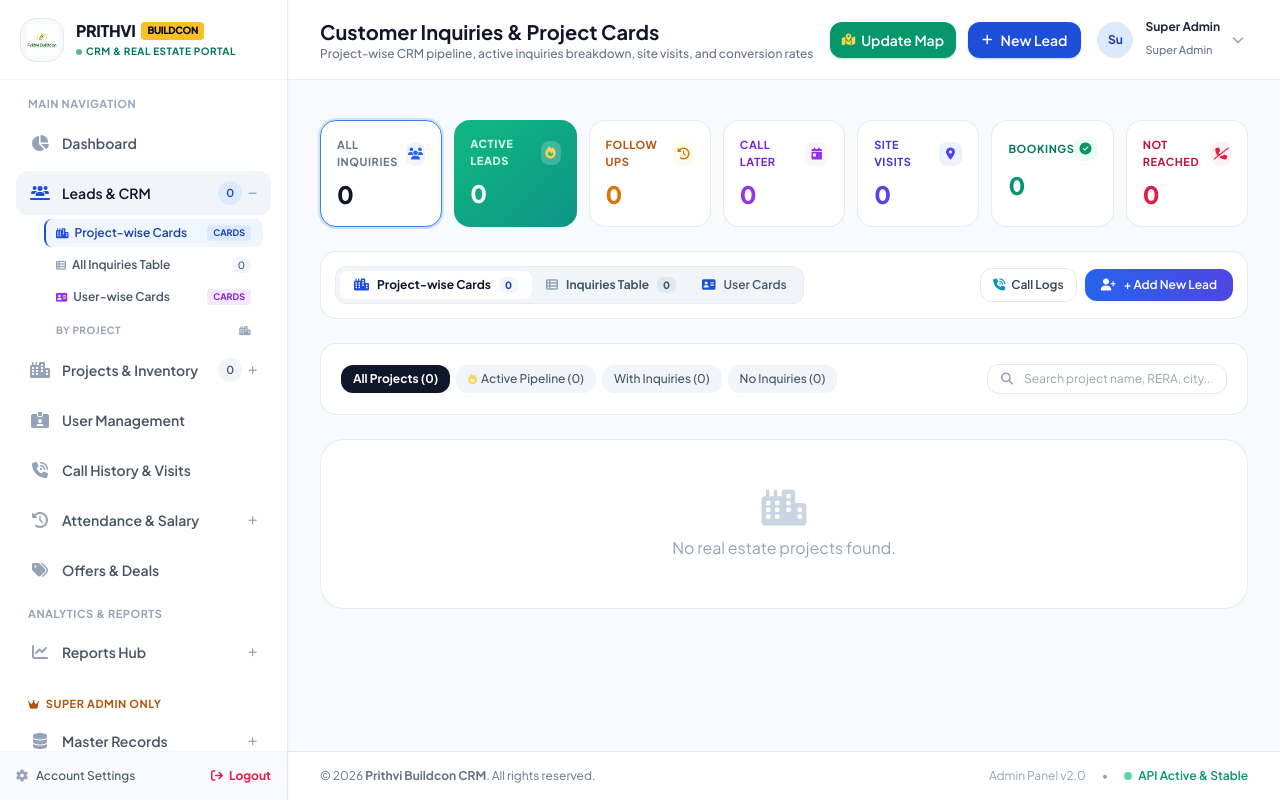
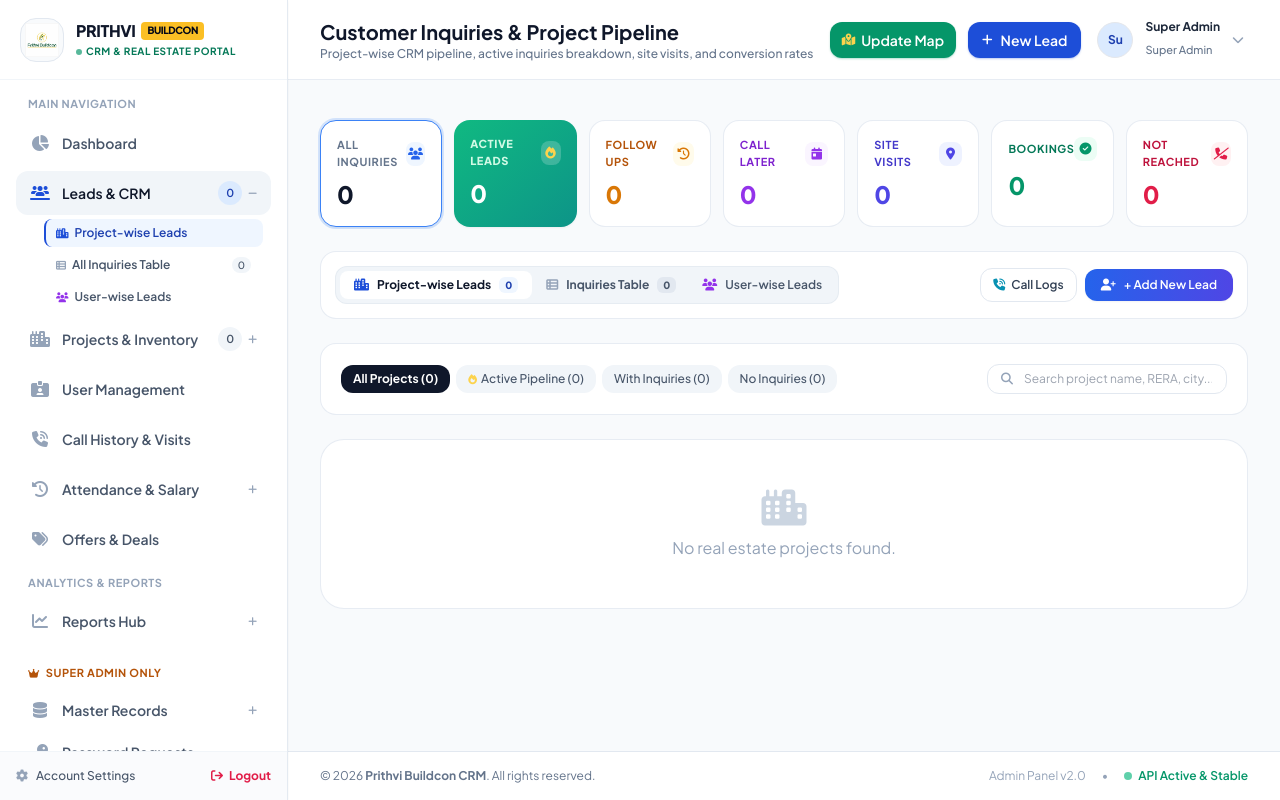
Before and after one commit to devitmingo/prithvi, a Laravel app: page /admin/leads in a window 1280 px wide. Run offline with Laravel 12, Linux system fonts and the light colour scheme; a user stored in the database is signed in; data comes from the database, SQL or seed files in the repository; data that the repository does not hold is empty; some libraries are stand-ins or nearby versions.

Commit message:
Remove By Project and card text from navigation; streamline leads submenu

```diff
--- a/resources/views/admin/layouts/app.blade.php
+++ b/resources/views/admin/layouts/app.blade.php
@@ -131,12 +131,10 @@
                     <span>Dashboard</span>
                 </a>
 
-                <!-- Leads / CRM (Expandable with Project-wise Submenu) -->
+                <!-- Leads / CRM (Expandable Submenu) -->
                 @php
-                    $sidebarProjects = \App\Models\Project::withCount('contacts')->orderBy('name')->get();
                     $totalAllContacts = \App\Models\Contact::count();
-                    $isLeadsActive = request()->routeIs('admin.leads.*');
-                    $currentProjId = request('project_id');
+                    $isLeadsActive = request()->routeIs('admin.leads.*') || request()->routeIs('admin.reports.user-leads');
                 @endphp
                 <div x-data="{ leadsOpen: {{ $isLeadsActive ? 'true' : 'false' }} }">
                     <button @click="leadsOpen = !leadsOpen"
@@ -153,13 +151,12 @@
                         </div>
                     </button>
                     <div x-show="leadsOpen" x-cloak class="mt-1 pl-7 pr-2 space-y-1">
-                        <!-- Project-wise Lead Cards -->
+                        <!-- Project-wise Leads -->
                         <a href="{{ route('admin.leads.index') }}"
                            class="flex items-center justify-between px-3 py-1.5 rounded-lg text-xs font-semibold transition-colors {{ request()->routeIs('admin.leads.index') && request('view') !== 'table' && !request('project_id') && !request('user_id') ? 'text-brand-700 bg-brand-50 border-l-2 border-brand-600 pl-2.5 font-bold shadow-2xs' : 'text-slate-600 hover:text-slate-900 hover:bg-slate-100/70' }}">
                             <span class="flex items-center gap-1.5">
-                                <i class="fa-solid fa-city text-[10px] text-brand-600"></i> Project-wise Cards
+                                <i class="fa-solid fa-city text-[10px] text-brand-600"></i> Project-wise Leads
                             </span>
-                            <span class="text-[9px] px-1.5 py-0.2 rounded bg-brand-100 text-brand-700 font-bold uppercase">Cards</span>
                         </a>
 
                         <!-- All Inquiries Table -->
@@ -173,38 +170,13 @@
                             </span>
                         </a>
 
-                        <!-- User-wise Lead Cards -->
+                        <!-- User-wise Leads -->
                         <a href="{{ route('admin.reports.user-leads') }}"
                            class="flex items-center justify-between px-3 py-1.5 rounded-lg text-xs font-semibold transition-colors {{ request()->routeIs('admin.reports.user-leads') ? 'text-purple-700 bg-purple-50 border-l-2 border-purple-600 pl-2.5 font-bold shadow-2xs' : 'text-slate-600 hover:text-slate-900 hover:bg-slate-100/70' }}">
                             <span class="flex items-center gap-1.5">
-                                <i class="fa-solid fa-address-card text-[10px] text-purple-600"></i> User-wise Cards
+                                <i class="fa-solid fa-users text-[10px] text-purple-600"></i> User-wise Leads
                             </span>
-                            <span class="text-[9px] px-1.5 py-0.2 rounded bg-purple-100 text-purple-700 font-bold uppercase">Cards</span>
                         </a>
-
-                        <!-- Project Wise Submenu Header -->
-                        <div class="pt-2 pb-1 px-3 flex items-center justify-between text-[10px] font-bold text-slate-400 uppercase tracking-wider">
-                            <span>By Project</span>
-                            <i class="fa-solid fa-city text-[9px]"></i>
-                        </div>
-
-                        <!-- Project Specific Submenu Links -->
-                        @foreach($sidebarProjects as $sp)
-                            @php
-                                $isThisProj = request()->routeIs('admin.leads.index') && (string)$currentProjId === (string)$sp->id;
-                            @endphp
-                            <a href="{{ route('admin.leads.index', ['project_id' => $sp->id]) }}"
-                               class="flex items-center justify-between px-3 py-1.5 rounded-lg text-xs font-medium transition-colors {{ $isThisProj ? 'text-brand-700 bg-brand-50 font-bold border-l-2 border-brand-600 pl-2.5 shadow-2xs' : 'text-slate-600 hover:text-slate-900 hover:bg-slate-100/70' }}"
-                               title="{{ $sp->name }} ({{ $sp->contacts_count }} leads)">
-                                <span class="truncate max-w-[130px] flex items-center gap-1.5">
-                                    <i class="fa-solid fa-building text-[10px] {{ $isThisProj ? 'text-brand-600' : 'text-slate-400' }}"></i>
-                                    {{ $sp->name }}
-                                </span>
-                                <span class="text-[10px] font-semibold px-1.5 py-0.2 rounded-full {{ $sp->contacts_count > 0 ? ($isThisProj ? 'bg-brand-600 text-white' : 'bg-emerald-50 text-emerald-700 border border-emerald-200') : 'bg-slate-100 text-slate-400' }}">
-                                    {{ $sp->contacts_count }}
-                                </span>
-                            </a>
-                        @endforeach
                     </div>
                 </div>
 
@@ -320,7 +292,7 @@
                             • Leads & Pipeline Funnel
                         </a>
                         <a href="{{ route('admin.reports.user-leads') }}" class="block px-3 py-1.5 rounded-lg text-xs {{ request()->routeIs('admin.reports.user-leads') ? 'text-brand-700 bg-brand-50 font-bold border-l-2 border-brand-600 pl-2.5' : 'text-slate-600 hover:text-slate-900 hover:bg-slate-100/70' }}">
-                            • User-wise Leads Cards
+                            • User-wise Leads
                         </a>
                         <a href="{{ route('admin.reports.agent-performance') }}" class="block px-3 py-1.5 rounded-lg text-xs {{ request()->routeIs('admin.reports.agent-performance') ? 'text-brand-700 bg-brand-50 font-bold border-l-2 border-brand-600 pl-2.5' : 'text-slate-600 hover:text-slate-900 hover:bg-slate-100/70' }}">
                             • Agent & Staff Performance
--- a/resources/views/admin/leads/index.blade.php
+++ b/resources/views/admin/leads/index.blade.php
@@ -1,7 +1,7 @@
 @extends('admin.layouts.app')
 
 @section('title', 'Leads & CRM')
-@section('page-title', $viewMode === 'cards' ? 'Customer Inquiries & Project Cards' : 'Customer Inquiries & Leads')
+@section('page-title', $viewMode === 'cards' ? 'Customer Inquiries & Project Pipeline' : 'Customer Inquiries & Leads')
 @section('page-subtitle', $viewMode === 'cards' ? 'Project-wise CRM pipeline, active inquiries breakdown, site visits, and conversion rates' : 'Track prospect pipeline, schedule site visits, monitor follow-ups, and track call frequencies')
 
 @section('content')
@@ -58,7 +58,7 @@
                 </a>
                 <a href="{{ route('admin.leads.index', ['view' => 'cards']) }}" class="px-3.5 py-1.5 rounded-xl bg-white hover:bg-slate-100 text-slate-700 border border-slate-200 text-xs font-semibold transition flex items-center gap-1.5 shadow-2xs">
                     <i class="fa-solid fa-city text-brand-600"></i>
-                    <span>Project Cards View</span>
+                    <span>Project-wise Leads</span>
                 </a>
                 <a href="{{ route('admin.leads.index', array_filter(['user_id' => request('user_id'), 'view' => 'table'])) }}" class="px-3.5 py-1.5 rounded-xl bg-slate-900 hover:bg-slate-800 text-white text-xs font-semibold transition flex items-center gap-1.5 shadow-2xs">
                     <i class="fa-solid fa-xmark text-slate-300"></i>
@@ -115,8 +115,8 @@
             </div>
             <div class="flex items-center gap-2">
                 <a href="{{ route('admin.reports.user-leads') }}" class="px-3.5 py-1.5 rounded-xl bg-white hover:bg-slate-100 text-slate-700 border border-slate-200 text-xs font-semibold transition flex items-center gap-1.5 shadow-2xs">
-                    <i class="fa-solid fa-address-card text-brand-600"></i>
-                    <span>All User Cards</span>
+                    <i class="fa-solid fa-users text-brand-600"></i>
+                    <span>User-wise Leads</span>
                 </a>
                 <a href="{{ route('admin.leads.index', array_filter(['project_id' => request('project_id'), 'view' => $viewMode])) }}" class="px-3.5 py-1.5 rounded-xl bg-slate-900 hover:bg-slate-800 text-white text-xs font-semibold transition flex items-center gap-1.5 shadow-2xs">
                     <i class="fa-solid fa-xmark text-slate-300"></i>
@@ -225,11 +225,11 @@
 
         <!-- View Mode Segmented Controls -->
         <div class="inline-flex items-center bg-slate-100 p-1 rounded-xl border border-slate-200/70 shadow-2xs">
-            <!-- 1. Project-wise Cards Switcher -->
+            <!-- 1. Project-wise Switcher -->
             <a href="{{ route('admin.leads.index', array_filter(['view' => 'cards', 'user_id' => request('user_id'), 'status' => request('status')])) }}"
                class="flex items-center gap-2 px-3.5 py-1.5 rounded-lg text-xs font-bold transition-all {{ $viewMode === 'cards' ? 'bg-white text-slate-900 shadow-xs' : 'text-slate-600 hover:text-slate-900' }}">
                 <i class="fa-solid fa-city {{ $viewMode === 'cards' ? 'text-brand-600' : 'text-slate-400' }}"></i>
-                <span>Project-wise Cards</span>
+                <span>Project-wise Leads</span>
                 <span class="text-[10px] font-extrabold px-1.5 py-0.2 rounded-md {{ $viewMode === 'cards' ? 'bg-brand-50 text-brand-700' : 'bg-slate-200 text-slate-600' }}">
                     {{ count($projectCards) }}
                 </span>
@@ -245,11 +245,11 @@
                 </span>
             </a>
 
-            <!-- 3. User-wise Cards Link -->
+            <!-- 3. User-wise Leads Link -->
             <a href="{{ route('admin.reports.user-leads') }}"
                class="flex items-center gap-2 px-3 py-1.5 rounded-lg text-xs font-semibold text-slate-600 hover:text-slate-900 hover:bg-white/60 transition-all">
-                <i class="fa-solid fa-address-card text-brand-600"></i>
-                <span>User Cards</span>
+                <i class="fa-solid fa-users text-purple-600"></i>
+                <span>User-wise Leads</span>
             </a>
         </div>
 
@@ -601,11 +601,11 @@
             <div class="flex items-center gap-2">
                 <a href="{{ route('admin.leads.index', ['view' => 'cards']) }}" class="inline-flex items-center justify-center gap-1.5 px-3.5 py-2 rounded-xl bg-white hover:bg-slate-50 border border-slate-200 text-slate-700 text-xs font-semibold shadow-2xs transition whitespace-nowrap">
                     <i class="fa-solid fa-city text-brand-600"></i>
-                    <span>Project Cards</span>
+                    <span>Project-wise Leads</span>
                 </a>
                 <a href="{{ route('admin.reports.user-leads') }}" class="inline-flex items-center justify-center gap-1.5 px-3.5 py-2 rounded-xl bg-white hover:bg-slate-50 border border-slate-200 text-slate-700 text-xs font-semibold shadow-2xs transition whitespace-nowrap">
-                    <i class="fa-solid fa-address-card text-brand-600"></i>
-                    <span>User Cards</span>
+                    <i class="fa-solid fa-users text-brand-600"></i>
+                    <span>User-wise Leads</span>
                 </a>
             </div>
         </div>
--- a/resources/views/admin/reports/user_leads.blade.php
+++ b/resources/views/admin/reports/user_leads.blade.php
@@ -1,7 +1,7 @@
 @extends('admin.layouts.app')
 
-@section('title', 'User-wise Leads & CRM Cards')
-@section('page-title', 'Executive Leads & Pipeline Cards')
+@section('title', 'User-wise Leads & CRM')
+@section('page-title', 'Executive Leads & Pipeline')
 @section('page-subtitle', 'Active leads (follow ups, visits, call later), call attempts, unreached calls, and one-click list drill-down')
 
 @section('content')
```
